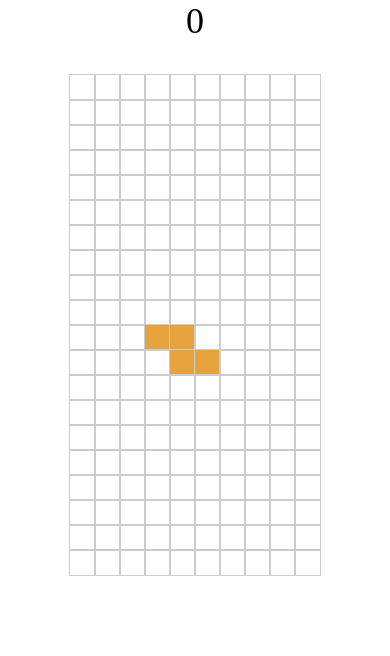
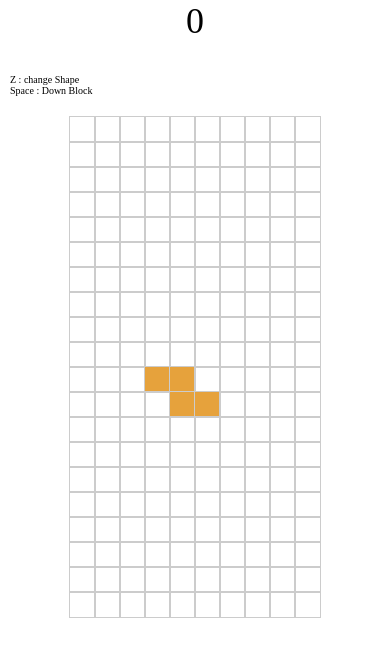
Before and after one commit to park0jae/Tetris, a plain HTML site: page index.html in a window 390 px wide. Drawn offline with Linux system fonts and the light colour scheme.

Commit message:
Add files via upload

```diff
--- a/index.html
+++ b/index.html
@@ -9,12 +9,17 @@
 </head>
 <body>
     <div class="wrapper">
+
         <div class="game-text">
             <span>게임종료!!!</span>
             <button>다시시작</button>
         </div>
         <div class="score">0</div>
         <div class="playground">
+            <div class="tip">
+                <span> Z : change Shape</span>
+                <span> Space : Down Block</span>
+            </div>
             <ul></ul>
         </div>
     </div>
--- a/js/tetris.js
+++ b/js/tetris.js
@@ -203,5 +203,6 @@ document.addEventListener("keydown", e=>{
 restartBtn.addEventListener("click", ()=> {
     playGround.innerHTML = "";
     gameText.style.display = "none";
+    scoreDisplay.innerHTML = 0;
     init();
 })
--- a/style.css
+++ b/style.css
@@ -75,3 +75,26 @@ body {
   border: none;
   cursor: pointer;
 }
+
+.tip {
+  height: 100%;
+  width: 100%;
+  display: flex;
+  flex-direction: column;
+}
+.tip span {
+  padding: 0 30px;
+  font-size: 20px;
+  margin-left: 30px;
+}
+
+@media screen and (max-width: 768px) {
+  .tip span {
+    padding: 0 10px;
+    font-size: 10px;
+    margin-left: 0px;
+  }
+  .tip {
+    margin-bottom: 20px;
+  }
+}
```
